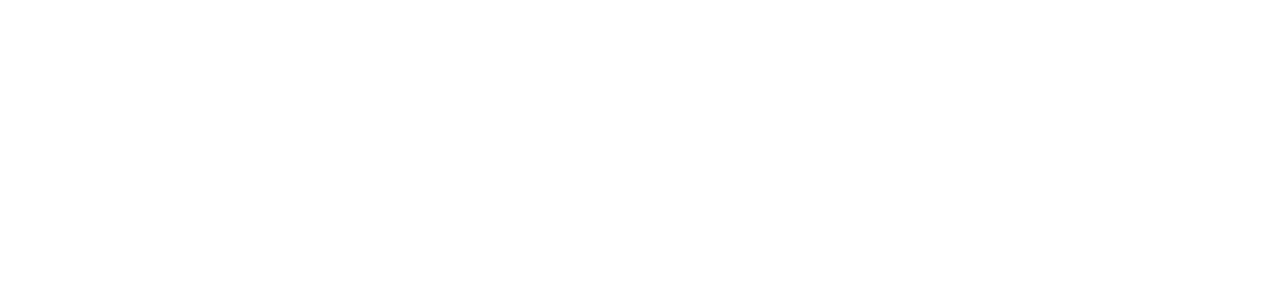
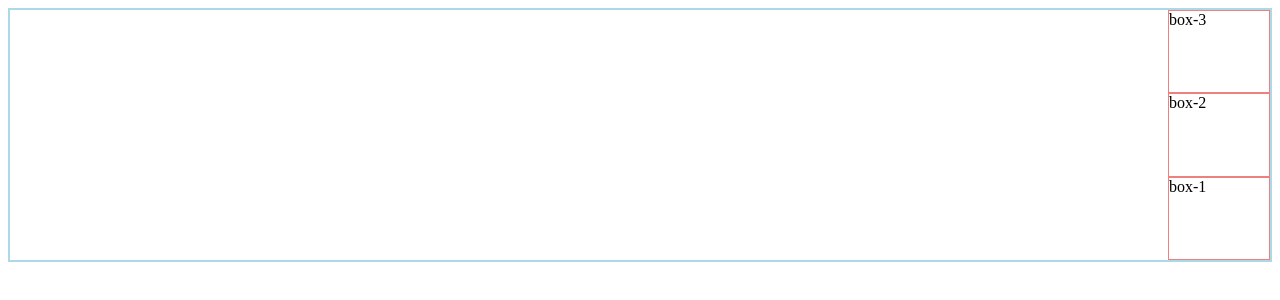
Before and after one commit to Idba1/simple-responsieve, a plain HTML site: page index.html in a window 1280 px wide. Drawn offline with Linux system fonts and the light colour scheme.

Commit message:
add flex

```diff
--- a/index.html
+++ b/index.html
@@ -3,9 +3,30 @@
 <head>
     <meta charset="UTF-8">
     <meta name="viewport" content="width=device-width, initial-scale=1.0">
-    <title>Document</title>
+    <title>flexbox layout</title>
+    <style>
+        .container{
+            border: 2px solid lightblue;
+            display: flex;
+            justify-content: space-between;
+            align-items: end;
+            flex-direction: column-reverse;
+            height: 250px;
+        }
+        .box{
+            border: 1px solid lightcoral;
+            height: 100px;
+            width: 100px;
+        }
+    </style>
 </head>
 <body>
-
+    <main>
+        <div class="container">
+            <div class="box">box-1</div>
+            <div class="box">box-2</div>
+            <div class="box">box-3</div>
+        </div>
+    </main>
 </body>
 </html>
```
